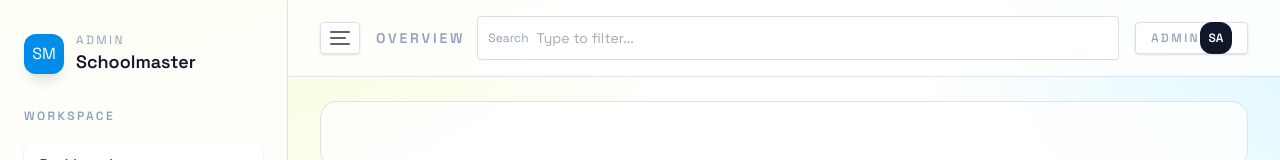
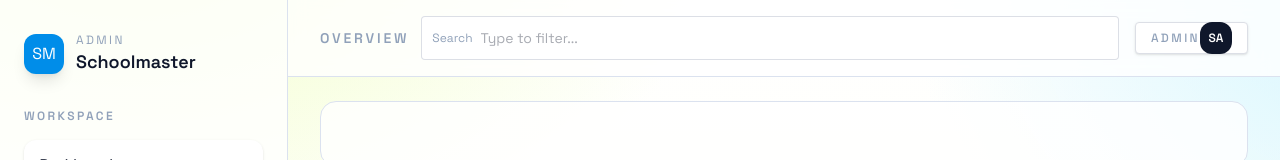
Before and after one commit to edersondev/schoolmaster-front, a Vue app: page / in a window 1280 px wide. Shown: the top 160 px of the page. Built offline with nearby package versions, Linux system fonts and the light colour scheme.

Commit message:
fix: update AdminTopbar button class for responsive visibility

```diff
--- a/src/components/admin/AdminTopbar.vue
+++ b/src/components/admin/AdminTopbar.vue
@@ -9,7 +9,7 @@ const searchQuery = shallowRef('')
   <header class="sticky top-0 z-30 border-b border-[color:var(--color-border)] bg-white/80 backdrop-blur">
     <div class="flex items-center gap-4 px-4 py-4 sm:px-6 lg:px-8">
       <ElButton
-        class="h-10 w-10 rounded-xl border border-slate-200 bg-white text-slate-600 shadow-sm lg:hidden"
+        class="inline-flex h-10 w-10 rounded-xl border border-slate-200 bg-white text-slate-600 shadow-sm lg:!hidden"
         plain
         @click="emit('toggleSidebar')"
       >
```
